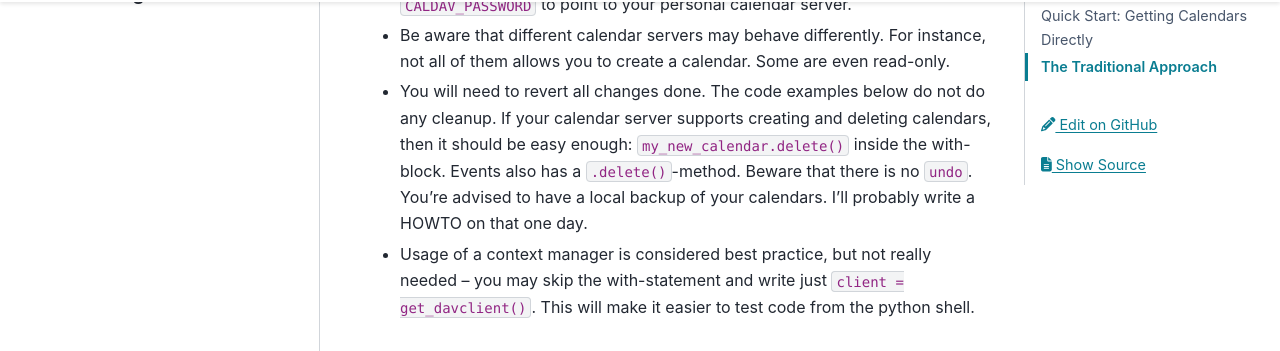
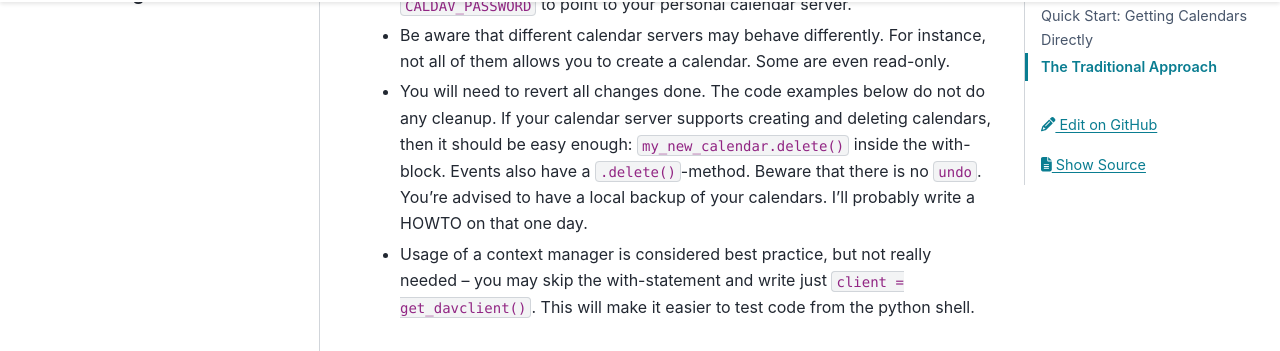
Before and after one commit to python-caldav/caldav, a Sphinx documentation site: the page built from docs/source/tutorial.rst, in a window 1280 px wide and 900 px high, scrolled down 676 px. Shown: the part 126-477 px from the top of the window. Built offline with Sphinx 7.4.7 and the PyData theme 0.15.4, drawn with Linux system fonts in a browser that asks for light colours; pages that are not in the unit, such as notebooks, are missing from menus.

Commit message:
Update docs/source/tutorial.rst
Co-authored-by: joshinils <34302971+joshinils@users.noreply.github.com>

```diff
--- a/docs/source/tutorial.rst
+++ b/docs/source/tutorial.rst
@@ -23,7 +23,7 @@ When you've run the tutorial as intended, I recommend going through the examples
 
 * Set the environment variables ``CALDAV_URL``, ``CALDAV_USER`` and ``CALDAV_PASSWORD`` to point to your personal calendar server.
 * Be aware that different calendar servers may behave differently.  For instance, not all of them allows you to create a calendar.  Some are even read-only.
-* You will need to revert all changes done.  The code examples below do not do any cleanup.  If your calendar server supports creating and deleting calendars, then it should be easy enough: ``my_new_calendar.delete()`` inside the with-block.  Events also has a ``.delete()``-method.  Beware that there is no ``undo``.  You're advised to have a local backup of your calendars.  I'll probably write a HOWTO on that one day.
+* You will need to revert all changes done.  The code examples below do not do any cleanup.  If your calendar server supports creating and deleting calendars, then it should be easy enough: ``my_new_calendar.delete()`` inside the with-block.  Events also have a ``.delete()``-method.  Beware that there is no ``undo``.  You're advised to have a local backup of your calendars.  I'll probably write a HOWTO on that one day.
 * Usage of a context manager is considered best practice, but not really needed – you may skip the with-statement and write just ``client = get_davclient()``.  This will make it easier to test code from the python shell.
 
 Quick Start: Getting Calendars Directly
```
